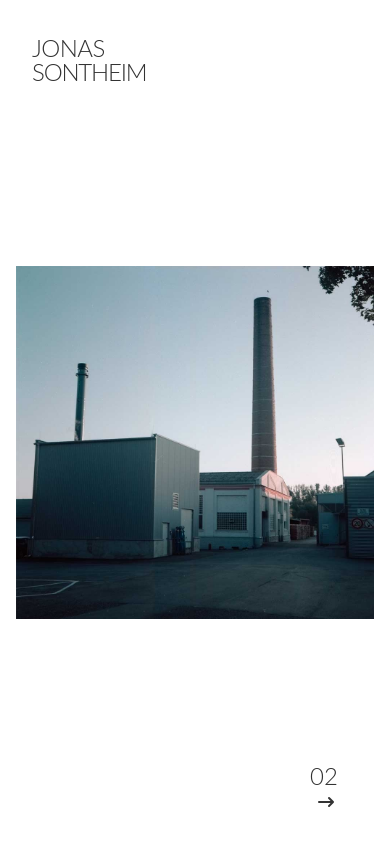
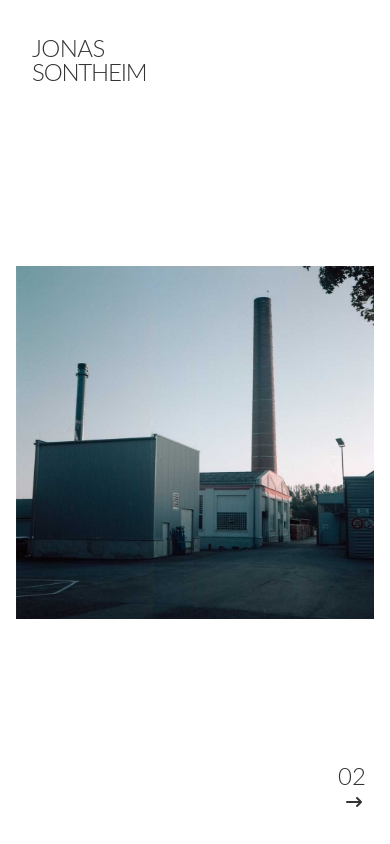
Before and after one commit to sontiO/photo-portfolio, a Next.js app: page /gallery/gallery2 in a window 390 px wide. Built offline with nearby package versions, Linux system fonts and the light colour scheme.

Commit message:
conditionally position page navigation in galleryWrapper to be in line with the edge of the gallery images

```diff
--- a/components/GalleryWrapper.js
+++ b/components/GalleryWrapper.js
@@ -8,7 +8,12 @@ const variants = {
   exit: { opacity: 0, x: 0, y: 0 },
 };
 
-export default function GalleryWrapper({ children, page, href }) {
+export default function GalleryWrapper({
+  children,
+  page,
+  href,
+  for120 = false,
+}) {
   return (
     <PageTransition>
       <motion.div
@@ -32,7 +37,11 @@ export default function GalleryWrapper({ children, page, href }) {
             <div>
               <Link href={href}>
                 <a>
-                  <p className="absolute bottom-8 right-12 md:right-36">
+                  <p
+                    className={`absolute mr-1 bottom-8 md:right-36 ${
+                      for120 ? "right-4" : "right-16"
+                    }`}
+                  >
                     {page}
                     <svg
                       xmlns="http://www.w3.org/2000/svg"
--- a/pages/gallery/gallery2.js
+++ b/pages/gallery/gallery2.js
@@ -54,7 +54,7 @@ export default function Gallery2() {
       <Mobile>
         <div className="h-screen overflow-y-hidden">
           <div className="grid w-full h-full ">
-            <GalleryWrapper page="02" href="/gallery/gallery3">
+            <GalleryWrapper page="02" href="/gallery/gallery3" for120={true}>
               <div className="flex items-center justify-center h-screen p-4 -mt-24">
                 <EmblaCarousel
                   images={imageData}
--- a/pages/gallery/gallery3.js
+++ b/pages/gallery/gallery3.js
@@ -48,7 +48,7 @@ export default function gallery3() {
       <Mobile>
         <div className="h-screen overflow-y-hidden">
           <div className="grid w-full h-full ">
-            <GalleryWrapper page="03" href="/">
+            <GalleryWrapper page="03" href="/" for120={true}>
               <div className="flex items-center justify-center h-screen p-4 -mt-24">
                 <EmblaCarousel
                   images={imageData}
```
